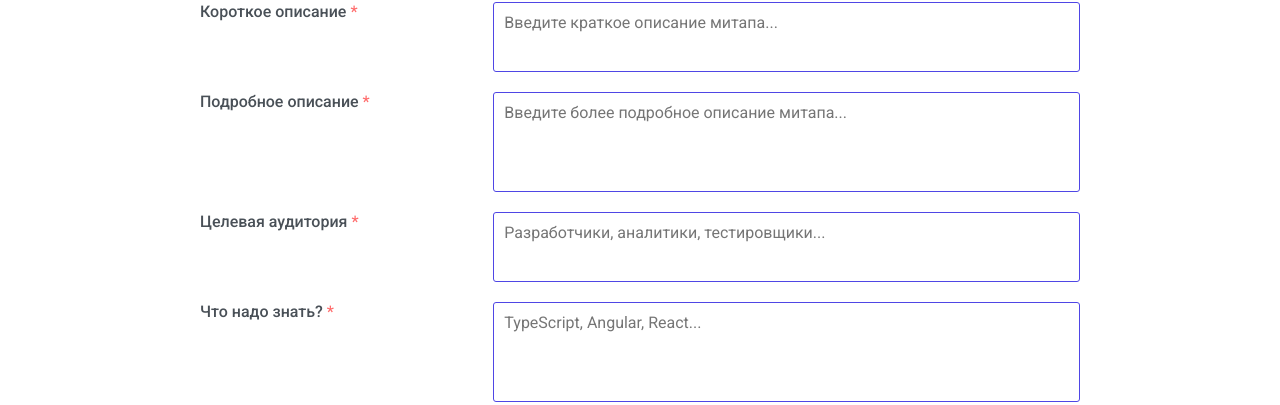
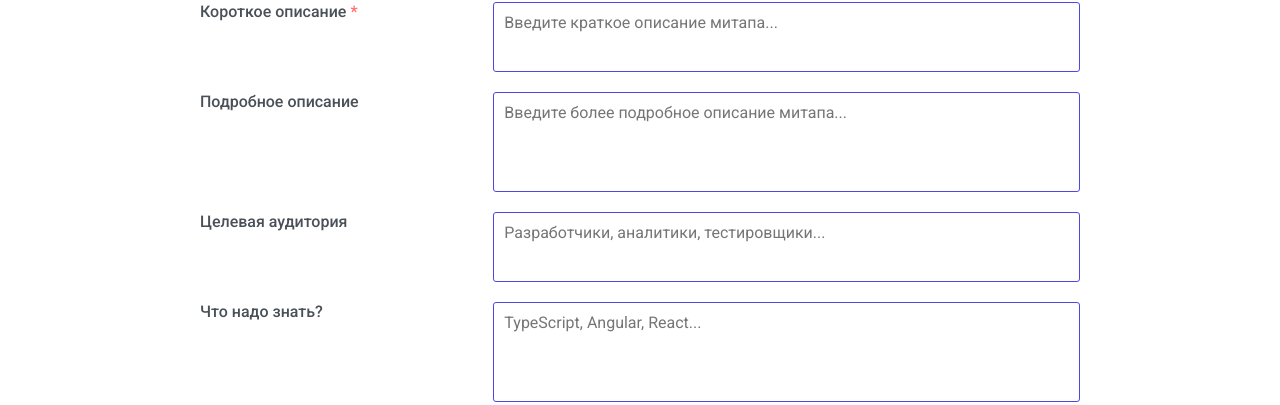
Before and after one commit to NERFTHISPLS/angular-meetup-organization, an Angular app: page / in a window 1280 px wide. Shown: the part 395-800 px from the top of the page. Built offline with nearby package versions, Linux system fonts and the light colour scheme.

Commit message:
Remove star (*) from some fields that are not required

```diff
--- a/src/app/pages/meetup-form/meetup-form.component.html
+++ b/src/app/pages/meetup-form/meetup-form.component.html
@@ -21,35 +21,37 @@
       placeholder="Введите краткое описание митапа..."
     ></textarea>
 
-    <label for="description">Подробное описание</label>
+    <label for="description" class="not-required">Подробное описание</label>
     <textarea
       id="description"
       class="textarea-lg"
       placeholder="Введите более подробное описание митапа..."
     ></textarea>
 
-    <label for="audience">Целевая аудитория</label>
+    <label for="audience" class="not-required">Целевая аудитория</label>
     <textarea
       id="audience"
       class="textarea-sm"
       placeholder="Разработчики, аналитики, тестировщики..."
     ></textarea>
 
-    <label for="to-know">Что надо знать?</label>
+    <label for="to-know" class="not-required">Что надо знать?</label>
     <textarea
       id="to-know"
       class="textarea-lg"
       placeholder="TypeScript, Angular, React..."
     ></textarea>
 
-    <label for="will-be">Что будет?</label>
+    <label for="will-be" class="not-required">Что будет?</label>
     <textarea
       id="will-be"
       class="textarea-lg"
       placeholder="Введите то, что будет на митапе..."
     ></textarea>
 
-    <label for="why">Почему надо обязательное прийти?</label>
+    <label for="why" class="not-required"
+      >Почему надо обязательное прийти?</label
+    >
     <textarea
       id="why"
       class="textarea-sm"
--- a/src/app/pages/meetup-form/meetup-form.component.scss
+++ b/src/app/pages/meetup-form/meetup-form.component.scss
@@ -45,7 +45,7 @@ textarea {
   resize: none;
 }
 
-label::after {
+label:not(.not-required)::after {
   content: "*";
 
   margin-left: 0.4rem;
```
